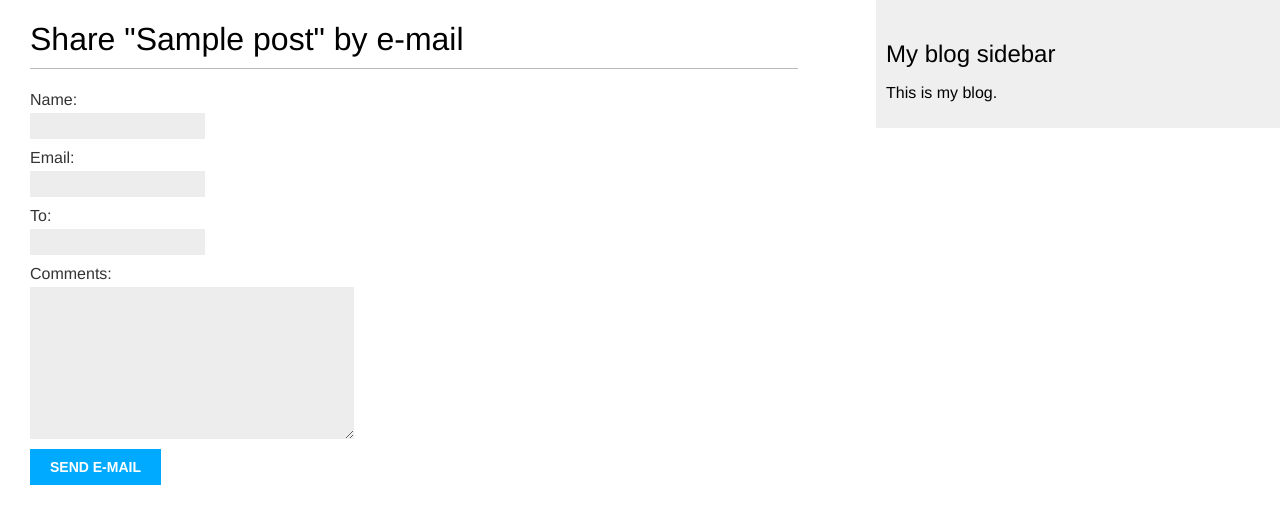
After one commit to DevmanYur/Mele-1-Blog, a Django app: page /blog/1/share/ in a window 1280 px wide. The commit adds this page. Shown: the top 524 px of the page. Run offline with Django 4.2, Linux system fonts and the light colour scheme; tables that the repository leaves empty hold one stand-in row (values such as "Sample post").

Commit message:
Share this post

```diff
--- a/app_blog/templates/blog/post/detail.html
+++ b/app_blog/templates/blog/post/detail.html
@@ -6,4 +6,9 @@
     Published {{ post.publish }} by {{ post.author }}
 </p>
 {{ post.body|linebreaks }}
+
+<p>
+    <a href="{% url "blog:post_share" post.id %}"> Share this post
+    </a>
+</p>
 {% endblock %}
--- /dev/null
+++ b/app_blog/templates/blog/post/share.html
@@ -0,0 +1,44 @@
+<!--
+Это шаблон, который используется для отображения формы, служащей
+для того, чтобы делиться постом по электронной почте, и для отображения
+успешного сообщения после отправки электронного письма. Различие между
+обоими случаями проводится с помощью тега  if sent .
+Для того чтобы отобразить форму, мы определили HTML-элемент form,
+указав, что форма должна быть передана методом POST form method=post
+Экземпляр формы вставлен с помощью
+тега form.as_p . При этом
+веб-фреймворку Django сообщается, что нужно прорисовывать поля формы,
+используя абзацные HTML-элементы p с применением метода as_p. Кроме
+того, форму можно было бы прорисовывать в виде неупорядоченного списка
+с использованием метода as_ul или в виде HTML-таблицы с применением
+метода as_table. Еще одним вариантом является прорисовка каждого поля
+путем прокручивания полей формы в цикле,
+-->
+
+{% extends "blog/base.html" %}
+{% block title %}Share a post{% endblock %}
+{% block content %}
+{% if sent %}
+<h1>E-mail successfully sent</h1>
+<p>
+    "{{ post.title }}" was successfully sent to {{ form.cleaned_data.to }}.
+</p>
+{% else %}
+<h1>Share "{{ post.title}}" by e-mail</h1>
+<form method="post">
+    {{ form.as_p }}
+    {% csrf_token %}
+<input type="submit" value="Send e-mail">
+</form>
+{% endif %}
+{% endblock %}
+
+
+<!--
+Здесь добавлен шаблонный тег csrf_token . Указанный тег вводит
+скрытое поле с автоматически сгенерированным токеном во избежание атак
+По умолчанию Django проверяет наличие токена CSRF во всех запросах ме-
+тодом POST. Тег csrf_token следует вставлять во все формы, передаваемые на
+обработку методом POST.
+
+-->
--- a/app_blog/urls.py
+++ b/app_blog/urls.py
@@ -57,6 +57,10 @@ urlpatterns = [
     path('<int:year>/<int:month>/<int:day>/<slug:post>/',
          views.post_detail,
          name='post_detail'),
+
+    path('<int:post_id>/share/',
+         views.post_share,
+         name='post_share'),
 ]
 
 '''
--- a/app_blog/views.py
+++ b/app_blog/views.py
@@ -5,6 +5,7 @@ from django.views.generic import ListView
 
 from django.core.paginator import Paginator, EmptyPage, PageNotAnInteger
 from .forms import EmailPostForm
+from django.core.mail import send_mail
 
 # Представление post_list
 # принимает объект request в качестве единственного параметра. Указанный
@@ -132,6 +133,7 @@ class PostListView(ListView):
     template_name = 'blog/post/list.html'
 
 def post_share(request, post_id):
+
     # Извлечь пост по идентификатору id
     # Когда страница загружается в первый раз, представление получает запрос GET.
     # В этом случае создается новый экземпляр класса EmailPostForm,
@@ -142,6 +144,11 @@ def post_share(request, post_id):
     post = get_object_or_404(Post,
                              id=post_id,
                              status=Post.Status.PUBLISHED)
+
+    # мы объявили переменную sent с изна-
+    # чальным значением False. Мы задаем этой переменной значение True после от-
+    # правки электронного письма.
+    sent = False
 
     # Когда пользователь заполняет форму и передает ее методом POST на
     # обработку, создается экземпляр формы с использованием переданных
@@ -166,9 +173,24 @@ def post_share(request, post_id):
             # только валидные поля.
             cd = form.cleaned_data
             # ... отправить электронное письмо
+           # Позже мы будем использовать переменную sent
+            # в шаблоне отображения сообщения об успехе при успешной передаче формы.
+            # Поскольку ссылка на пост должна вставляться в электронное письмо, мы
+            # получаем абсолютный путь к посту, используя его метод get_absolute_url().
+            # Мы используем этот путь на входе в метод request.build_absolute_uri(), чтобы
+            # сформировать полный URL-адрес, включая HTTP-схему и хост-имя (hostname)1.
+            # Мы создаем тему и текст сообщения электронного письма, используя очи-
+            # щенные данные валидированной формы. Наконец, мы отправляем электрон-
+            # ное письмо на адрес электронной почты, указанный в поле to (Кому) формы
+            post_url = request.build_absolute_uri(
+                post.get_absolute_url())
+            subject = f"{cd['name']} recommends you read " f"{post.title}"
+            message = f"Read {post.title} at {post_url}\n\n" f"{cd['name']}\'s comments: {cd['comments']}"
+            send_mail(subject, message, 'kolodinyv@gmail.com',[cd['to']])
+            sent = True
     else:
         form = EmailPostForm()
-    return render(request, 'blog/post/share.html', {'post': post,'form': form})
+    return render(request, 'blog/post/share.html', {'post': post,'form': form, 'sent': sent})
 
 '''
 
```
Also changed, not shown: project_mysite/settings.py (+8 -0 lines).
